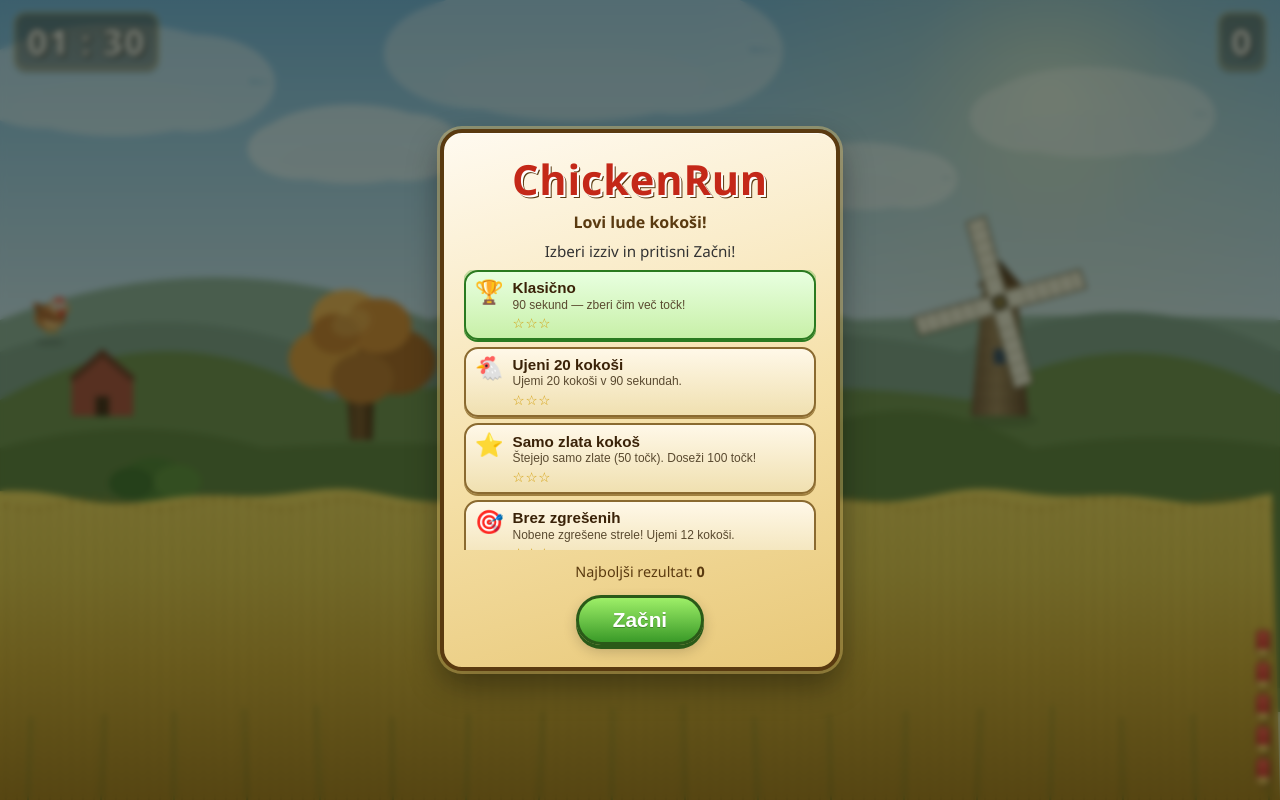
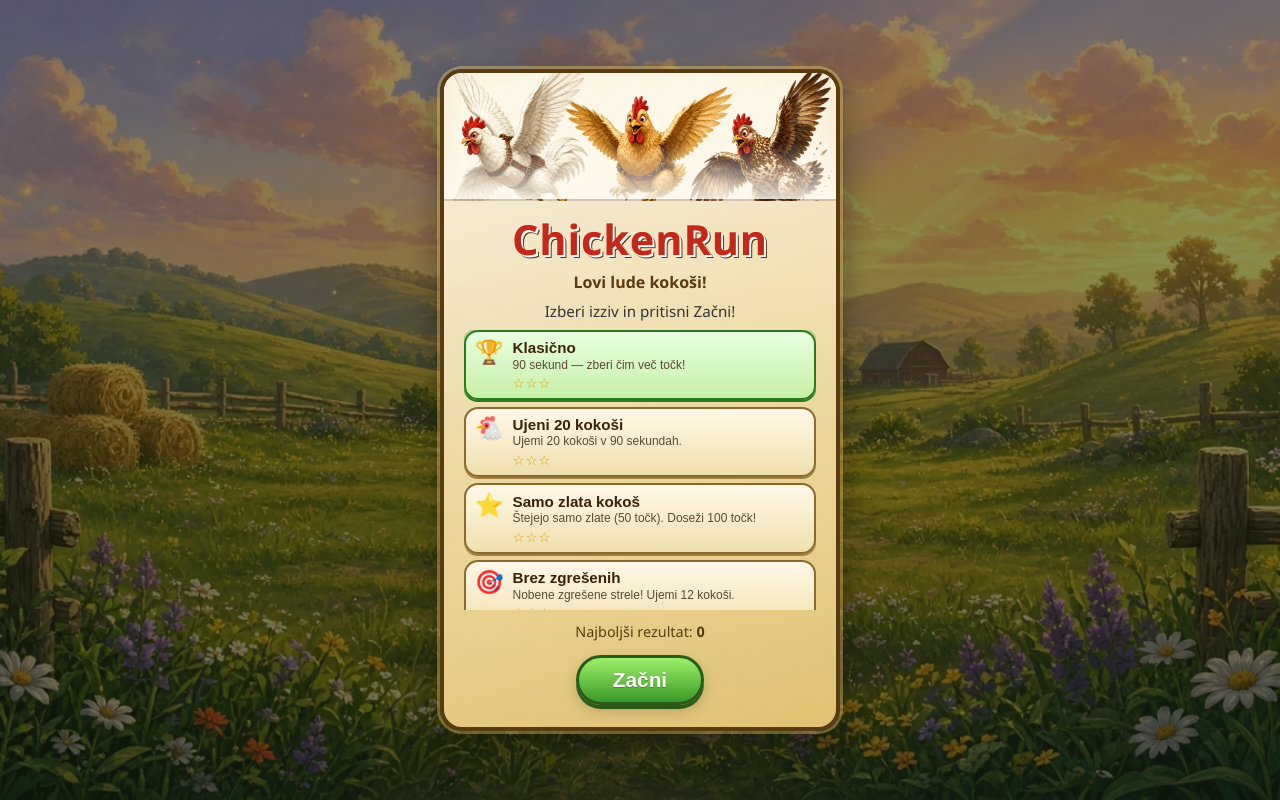
Before and after one commit to Ashblody/chicken-run, a website built with Vite: page index.html in a window 1280 px wide. Built offline with nearby package versions, Linux system fonts and the light colour scheme; animation ran at ten frames a second.

Commit message:
Wire concept art into gameplay: meadow bg, chicken sprites, menu splash.
Compress bot art to public/art WebP, chroma-cut palette sprites, and
draw them in-game with procedural fallback; polish start overlay.

```diff
--- a/index.html
+++ b/index.html
@@ -21,6 +21,7 @@
       <div id="toast" class="toast hidden" role="status"></div>
       <div id="overlay" class="overlay">
         <div class="panel">
+          <div class="menu-splash" aria-hidden="true"></div>
           <h1>ChickenRun</h1>
           <p class="tagline">Lovi lude kokoši!</p>
           <p id="overlay-msg">Izberi izziv in pritisni Začni!</p>
--- a/src/background.ts
+++ b/src/background.ts
@@ -1,6 +1,94 @@
-/** Richer painted rural side-view with soft parallax layers */
+/** Meadow concept art background with procedural fallback */
+
+const ART_BASE = `${import.meta.env.BASE_URL}art/`
+
+let meadowImg: HTMLImageElement | null = null
+let meadowReady = false
+let meadowFailed = false
+
+function ensureMeadow(): void {
+  if (meadowImg || meadowFailed) return
+  const img = new Image()
+  img.decoding = 'async'
+  img.onload = () => {
+    meadowReady = true
+  }
+  img.onerror = () => {
+    meadowFailed = true
+    meadowImg = null
+  }
+  img.src = `${ART_BASE}bg-meadow.webp`
+  meadowImg = img
+}
+
+/** Cover-style draw: scale to fill, crop center (preserve aspect). */
+function drawCover(
+  ctx: CanvasRenderingContext2D,
+  img: HTMLImageElement,
+  dx: number,
+  dy: number,
+  dw: number,
+  dh: number,
+): void {
+  const iw = img.naturalWidth
+  const ih = img.naturalHeight
+  if (!iw || !ih) return
+  const scale = Math.max(dw / iw, dh / ih)
+  const sw = dw / scale
+  const sh = dh / scale
+  const sx = (iw - sw) * 0.5
+  const sy = (ih - sh) * 0.5
+  ctx.drawImage(img, sx, sy, sw, sh, dx, dy, dw, dh)
+}
 
 export function drawBackground(
+  ctx: CanvasRenderingContext2D,
+  w: number,
+  h: number,
+  time: number,
+): void {
+  ensureMeadow()
+
+  if (meadowReady && meadowImg) {
+    drawMeadowBackground(ctx, meadowImg, w, h, time)
+    return
+  }
+
+  drawProceduralBackground(ctx, w, h, time)
+}
+
+function drawMeadowBackground(
+  ctx: CanvasRenderingContext2D,
+  img: HTMLImageElement,
+  w: number,
+  h: number,
+  time: number,
+): void {
+  const t = time * 0.001
+  // Soft phone-safe drift: draw slightly oversized and nudge horizontally
+  const over = 1.08
+  const dw = w * over
+  const dh = h * over
+  const drift = Math.sin(t * 0.12) * (w * 0.035)
+  const dx = (w - dw) * 0.5 + drift
+  const dy = (h - dh) * 0.5
+
+  ctx.save()
+  ctx.beginPath()
+  ctx.rect(0, 0, w, h)
+  ctx.clip()
+  drawCover(ctx, img, dx, dy, dw, dh)
+  ctx.restore()
+
+  // Light vignette so HUD / chickens read better
+  const vig = ctx.createRadialGradient(w * 0.5, h * 0.45, h * 0.2, w * 0.5, h * 0.5, h * 0.85)
+  vig.addColorStop(0, 'rgba(0,0,0,0)')
+  vig.addColorStop(1, 'rgba(20,30,10,0.18)')
+  ctx.fillStyle = vig
+  ctx.fillRect(0, 0, w, h)
+}
+
+function drawProceduralBackground(
   ctx: CanvasRenderingContext2D,
   w: number,
   h: number,
--- a/src/chicken.ts
+++ b/src/chicken.ts
@@ -6,6 +6,42 @@
   { scale: 1.0, speed: 130, points: 25, yMin: 0.45, yMax: 0.58 },
   { scale: 1.35, speed: 170, points: 50, yMin: 0.52, yMax: 0.62, gold: true },
 ]
+
+const ART_BASE = `${import.meta.env.BASE_URL}art/sprites/`
+
+const SPRITE_FILES: Record<ChickenPalette, string> = {
+  white: 'chicken-white.webp',
+  brown: 'chicken-brown.webp',
+  ginger: 'chicken-brown.webp',
+  speckle: 'chicken-speckle.webp',
+  gold: 'chicken-gold.webp',
+}
+
+const spriteCache = new Map<string, HTMLImageElement>()
+const spriteReady = new Map<string, boolean>()
+
+function loadSprite(file: string): HTMLImageElement {
+  let img = spriteCache.get(file)
+  if (img) return img
+  img = new Image()
+  img.decoding = 'async'
+  img.onload = () => spriteReady.set(file, true)
+  img.onerror = () => spriteReady.set(file, false)
+  img.src = `${ART_BASE}${file}`
+  spriteCache.set(file, img)
+  spriteReady.set(file, false)
+  return img
+}
+
+function getSprite(palette: ChickenPalette): HTMLImageElement | null {
+  const file = SPRITE_FILES[palette]
+  const img = loadSprite(file)
+  if (spriteReady.get(file) && img.naturalWidth > 0) return img
+  return null
+}
+
+// Warm-load all variants early
+;(['white', 'brown', 'speckle', 'gold'] as const).forEach((p) => loadSprite(SPRITE_FILES[p]))
 
 const PALETTES: Record<
   ChickenPalette,
@@ -137,7 +173,6 @@
 export function drawChicken(ctx: CanvasRenderingContext2D, c: Chicken): void {
   if (c.state === 'gone') return
   const s = c.layer.scale
-  const pal = PALETTES[c.palette]
   ctx.save()
   ctx.translate(c.x, c.y)
   ctx.scale(c.facing, 1)
@@ -170,6 +205,83 @@
     ctx.fill()
   }
 
+  const sprite = getSprite(c.palette)
+  if (sprite) {
+    drawChickenSprite(ctx, c, sprite, s, bodyR, wingPhase)
+  } else {
+    drawChickenProcedural(ctx, c, s, bodyR, wingPhase)
+  }
+
+  // Tiny crown sparkles for gold
+  if (c.palette === 'gold' && c.state === 'flying') {
+    const sparkle = (Math.sin(c.flap * 0.7) + 1) * 0.5
+    ctx.fillStyle = `rgba(255,255,200,${0.5 + sparkle * 0.5})`
+    for (const [dx, dy] of [
+      [-bodyR * 0.2, -bodyR * 1.35],
+      [bodyR * 0.9, -bodyR * 1.1],
+      [bodyR * 0.1, -bodyR * 0.2],
+    ] as const) {
+      drawSpark(ctx, dx, dy, 3.5 * s * (0.7 + sparkle * 0.4))
+    }
+  }
+
+  ctx.restore()
+}
+
+function drawChickenSprite(
+  ctx: CanvasRenderingContext2D,
+  c: Chicken,
+  img: HTMLImageElement,
+  s: number,
+  bodyR: number,
+  wingPhase: number,
+): void {
+  const targetH = bodyR * 3.15
+  const aspect = img.naturalWidth / img.naturalHeight
+  const drawH = targetH
+  const drawW = drawH * aspect
+
+  const bob = c.state === 'flying' ? Math.sin(c.flap * 0.5) * 2.5 * s : 0
+  const flapRot = c.state === 'flying' ? wingPhase * 0.08 : 0
+  const flapScaleY = c.state === 'flying' ? 1 + wingPhase * 0.04 : 1
+  const fallRot = c.state === 'falling' || c.state === 'hit' ? c.hitT * 2.2 : 0
+
+  ctx.save()
+  ctx.translate(0, bob)
+  ctx.rotate(flapRot + fallRot * c.facing)
+  ctx.scale(1, flapScaleY)
+
+  // Anchor roughly at body center of the standing sprite
+  ctx.drawImage(img, -drawW * 0.48, -drawH * 0.58, drawW, drawH)
+
+  if (c.state === 'hit' || c.state === 'falling') {
+    // X eyes overlay
+    const ex = drawW * 0.12
+    const ey = -drawH * 0.22
+    ctx.strokeStyle = '#222'
+    ctx.lineWidth = 2.5 * s
+    ctx.lineCap = 'round'
+    for (const ox of [-6 * s, 7 * s]) {
+      ctx.beginPath()
+      ctx.moveTo(ex + ox - 4 * s, ey - 4 * s)
+      ctx.lineTo(ex + ox + 4 * s, ey + 4 * s)
+      ctx.moveTo(ex + ox + 4 * s, ey - 4 * s)
+      ctx.lineTo(ex + ox - 4 * s, ey + 4 * s)
+      ctx.stroke()
+    }
+  }
+  ctx.restore()
+}
+
+function drawChickenProcedural(
+  ctx: CanvasRenderingContext2D,
+  c: Chicken,
+  s: number,
+  bodyR: number,
+  wingPhase: number,
+): void {
+  const pal = PALETTES[c.palette]
+
   // Far wing (behind body)
   ctx.fillStyle = pal.wing
   ctx.save()
@@ -178,7 +290,6 @@
   ctx.beginPath()
   ctx.ellipse(0, 0, 15 * s, 7.5 * s, 0, 0, Math.PI * 2)
   ctx.fill()
-  // Feather lines
   ctx.strokeStyle = pal.accent
   ctx.globalAlpha = 0.35
   ctx.lineWidth = 1 * s
@@ -191,25 +302,22 @@
   ctx.globalAlpha = 1
   ctx.restore()
 
-  // Body with subtle gradient feel (two ellipses)
+  // Body
   ctx.fillStyle = pal.body
   ctx.beginPath()
   ctx.ellipse(0, 2 * s, bodyR, bodyR * 0.85, 0, 0, Math.PI * 2)
   ctx.fill()
 
-  // Body highlight
   ctx.fillStyle = 'rgba(255,255,255,0.18)'
   ctx.beginPath()
   ctx.ellipse(-4 * s, -4 * s, bodyR * 0.45, bodyR * 0.28, -0.4, 0, Math.PI * 2)
   ctx.fill()
 
-  // Belly
   ctx.fillStyle = pal.belly
   ctx.beginPath()
   ctx.ellipse(3 * s, 9 * s, bodyR * 0.55, bodyR * 0.42, 0, 0, Math.PI * 2)
   ctx.fill()
 
-  // Speckle dots
   if (c.palette === 'speckle') {
     ctx.fillStyle = 'rgba(90,60,30,0.35)'
     for (const [dx, dy, r] of [
@@ -245,7 +353,6 @@
   ctx.globalAlpha = 1
   ctx.restore()
 
-  // Fancy tail feathers (3 layers)
   const tailColors = [pal.tail, pal.accent, pal.wing]
   for (let i = 0; i < 3; i++) {
     ctx.fillStyle = tailColors[i]!
@@ -259,19 +366,16 @@
     ctx.fill()
   }
 
-  // Head
   ctx.fillStyle = pal.head
   ctx.beginPath()
   ctx.arc(bodyR * 0.55, -bodyR * 0.55, 14 * s, 0, Math.PI * 2)
   ctx.fill()
 
-  // Cheek blush
   ctx.fillStyle = 'rgba(255,120,100,0.25)'
   ctx.beginPath()
   ctx.ellipse(bodyR * 0.72, -bodyR * 0.4, 4 * s, 3 * s, 0, 0, Math.PI * 2)
   ctx.fill()
 
-  // Comb (3 lobes, richer)
   ctx.fillStyle = '#e22828'
   ctx.beginPath()
   ctx.moveTo(bodyR * 0.32, -bodyR * 0.92)
@@ -281,19 +385,12 @@
   ctx.quadraticCurveTo(bodyR * 1.0, -bodyR * 1.22, bodyR * 0.88, -bodyR * 0.85)
   ctx.closePath()
   ctx.fill()
-  // Comb highlight
-  ctx.fillStyle = 'rgba(255,180,160,0.4)'
-  ctx.beginPath()
-  ctx.ellipse(bodyR * 0.5, -bodyR * 1.15, 3 * s, 4 * s, 0, 0, Math.PI * 2)
-  ctx.fill()
 
-  // Wattle
   ctx.fillStyle = '#d02020'
   ctx.beginPath()
   ctx.ellipse(bodyR * 0.78, -bodyR * 0.22, 4.2 * s, 6.5 * s, 0.25, 0, Math.PI * 2)
   ctx.fill()
 
-  // Beak with shade
   ctx.fillStyle = '#ff9a20'
   ctx.beginPath()
   ctx.moveTo(bodyR * 0.85, -bodyR * 0.52)
@@ -301,15 +398,7 @@
   ctx.lineTo(bodyR * 0.85, -bodyR * 0.28)
   ctx.closePath()
   ctx.fill()
-  ctx.fillStyle = '#e87810'
-  ctx.beginPath()
-  ctx.moveTo(bodyR * 0.85, -bodyR * 0.4)
-  ctx.lineTo(bodyR * 1.4, -bodyR * 0.42)
-  ctx.lineTo(bodyR * 0.85, -bodyR * 0.28)
-  ctx.closePath()
-  ctx.fill()
 
-  // Eyes
   const ex = bodyR * 0.55
   const ey = -bodyR * 0.65
   if (c.state === 'hit' || c.state === 'falling') {
@@ -326,22 +415,18 @@
     }
   } else {
     for (const ox of [-5 * s, 6 * s]) {
-      // White
       ctx.fillStyle = '#fff'
       ctx.beginPath()
       ctx.ellipse(ex + ox, ey, 5.2 * s, 5.5 * s, 0, 0, Math.PI * 2)
       ctx.fill()
-      // Iris tint
       ctx.fillStyle = c.palette === 'gold' ? '#5a3a08' : '#2a1810'
       ctx.beginPath()
       ctx.arc(ex + ox + 1.4 * s, ey + 0.6 * s, 2.4 * s, 0, Math.PI * 2)
       ctx.fill()
-      // Pupil
       ctx.fillStyle = '#111'
       ctx.beginPath()
       ctx.arc(ex + ox + 1.6 * s, ey + 0.7 * s, 1.3 * s, 0, Math.PI * 2)
       ctx.fill()
-      // Shine
       ctx.fillStyle = '#fff'
       ctx.beginPath()
       ctx.arc(ex + ox + 2.4 * s, ey - 1.2 * s, 1.1 * s, 0, Math.PI * 2)
@@ -349,7 +434,6 @@
     }
   }
 
-  // Legs tucked
   if (c.state === 'flying') {
     ctx.strokeStyle = '#e89820'
     ctx.lineWidth = 2.2 * s
@@ -360,34 +444,7 @@
     ctx.moveTo(6 * s, bodyR * 0.7)
     ctx.lineTo(8 * s, bodyR * 1.08)
     ctx.stroke()
-    // Tiny toes
-    ctx.lineWidth = 1.5 * s
-    ctx.beginPath()
-    ctx.moveTo(-3 * s, bodyR * 1.08)
-    ctx.lineTo(-6 * s, bodyR * 1.15)
-    ctx.moveTo(-1 * s, bodyR * 1.08)
-    ctx.lineTo(1 * s, bodyR * 1.15)
-    ctx.moveTo(7 * s, bodyR * 1.08)
-    ctx.lineTo(4 * s, bodyR * 1.15)
-    ctx.moveTo(9 * s, bodyR * 1.08)
-    ctx.lineTo(11 * s, bodyR * 1.15)
-    ctx.stroke()
   }
-
-  // Tiny crown sparkles for gold
-  if (c.palette === 'gold' && c.state === 'flying') {
-    const sparkle = (Math.sin(c.flap * 0.7) + 1) * 0.5
-    ctx.fillStyle = `rgba(255,255,200,${0.5 + sparkle * 0.5})`
-    for (const [dx, dy] of [
-      [-bodyR * 0.2, -bodyR * 1.35],
-      [bodyR * 0.9, -bodyR * 1.1],
-      [bodyR * 0.1, -bodyR * 0.2],
-    ] as const) {
-      drawSpark(ctx, dx, dy, 3.5 * s * (0.7 + sparkle * 0.4))
-    }
-  }
-
-  ctx.restore()
 }
 
 function drawSpark(ctx: CanvasRenderingContext2D, x: number, y: number, r: number): void {
--- a/src/style.css
+++ b/src/style.css
@@ -141,8 +141,10 @@
   display: flex;
   align-items: center;
   justify-content: center;
-  background: rgba(20, 30, 15, 0.55);
-  backdrop-filter: blur(3px);
+  background:
+    linear-gradient(180deg, rgba(30, 40, 18, 0.45), rgba(20, 28, 12, 0.62)),
+    url("/art/bg-meadow.webp") center / cover no-repeat;
+  backdrop-filter: blur(2px);
   cursor: default;
   padding: 0.75rem;
   overflow-y: auto;
@@ -154,10 +156,10 @@
 
 .panel {
   background:
-    linear-gradient(165deg, #fffaf0 0%, #f5e0a8 55%, #e8c878 100%);
+    linear-gradient(165deg, rgba(255,250,240,0.94) 0%, rgba(245,224,168,0.95) 55%, rgba(232,200,120,0.96) 100%);
   border: 4px solid #5a3a10;
   border-radius: 22px;
-  padding: 1.15rem 1.25rem 1.35rem;
+  padding: 0.85rem 1.25rem 1.35rem;
   text-align: center;
   max-width: 400px;
   width: 100%;
@@ -165,6 +167,18 @@
     0 0 0 3px rgba(255, 220, 120, 0.35),
     0 14px 32px rgba(0,0,0,0.4),
     inset 0 1px 0 rgba(255,255,255,0.7);
+  overflow: hidden;
+}
+
+.menu-splash {
+  width: calc(100% + 2.5rem);
+  margin: -0.85rem -1.25rem 0.65rem;
+  height: clamp(88px, 22vw, 128px);
+  background:
+    linear-gradient(180deg, rgba(255,250,240,0) 55%, rgba(255,250,240,0.85) 100%),
+    url("/art/flying-chickens.webp") center 35% / cover no-repeat;
+  border-bottom: 2px solid rgba(90, 58, 16, 0.25);
+  pointer-events: none;
 }
 
 .panel h1 {
```
Also changed, not shown: public/art/bg-meadow.webp (added), public/art/chickens-sheet.webp (added), public/art/flying-chickens.webp (added), public/art/sprites/chicken-brown.webp (added), public/art/sprites/chicken-gold.webp (added), public/art/sprites/chicken-speckle.webp (added), public/art/sprites/chicken-white.webp (added), 1 other file.
